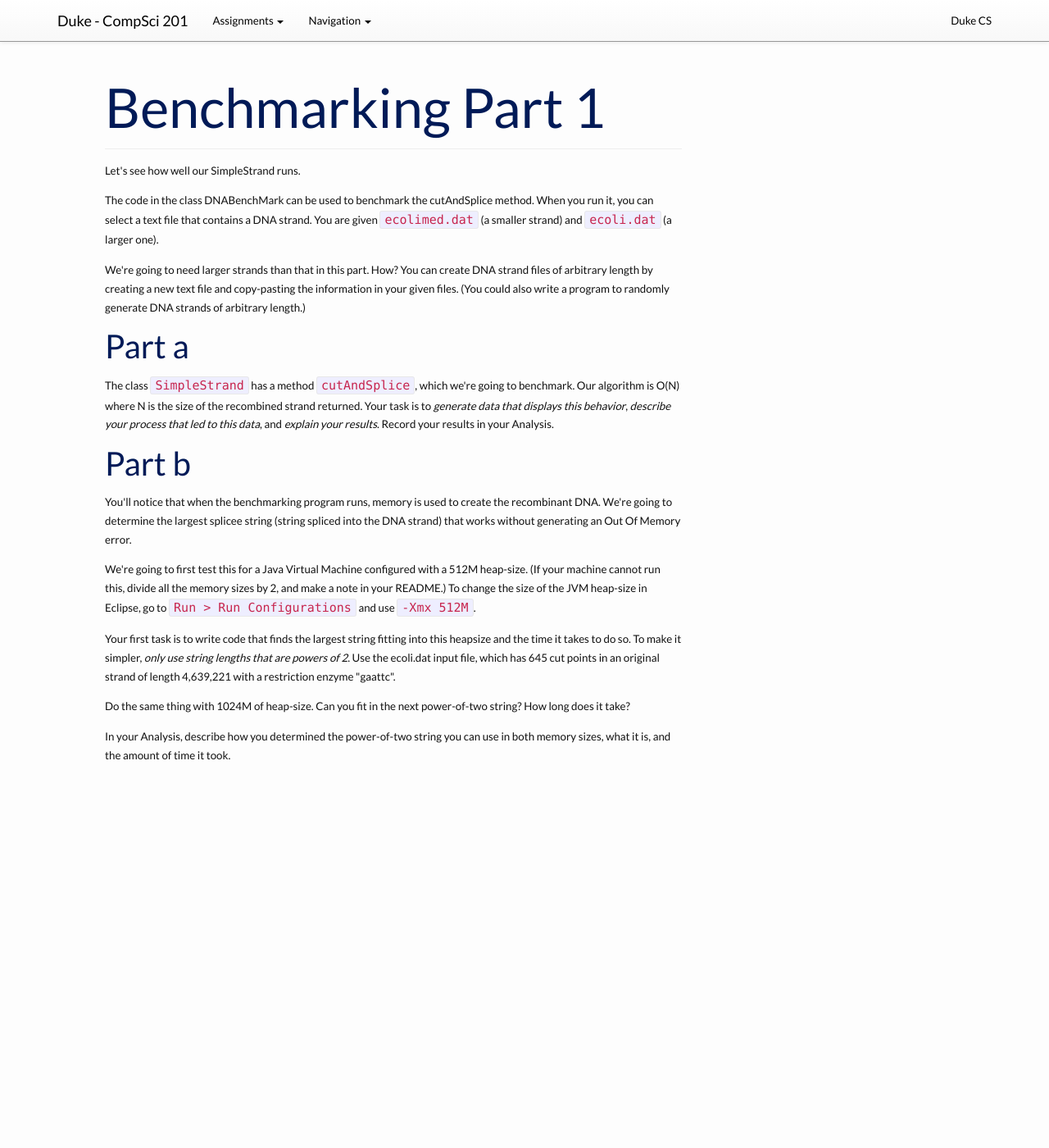
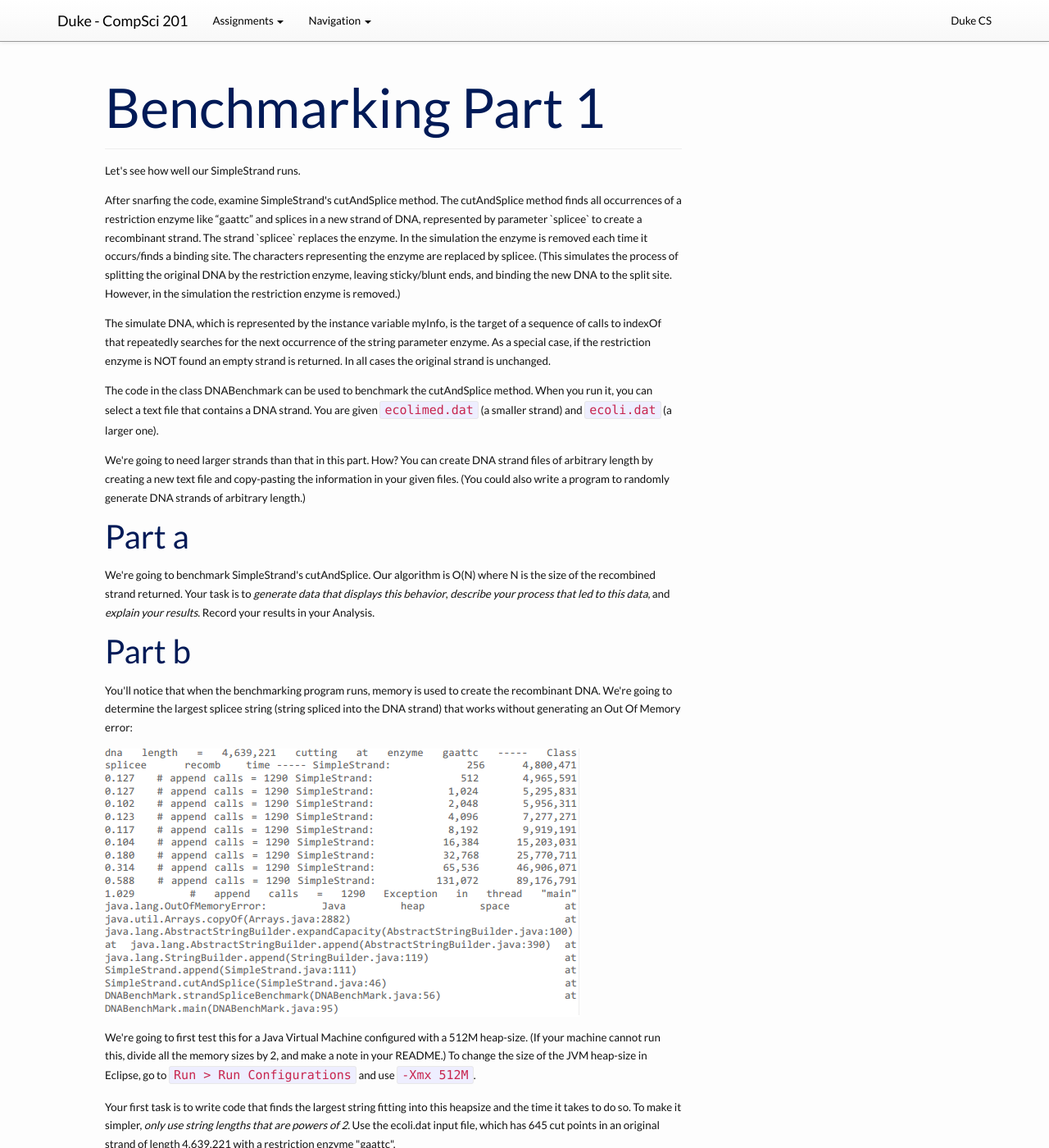
Before and after one commit to compsci201/compsci201.github.io, a Jekyll site: the page built from dna/2-benchmark.md, in a window 1280 px wide and 1400 px high. Shown: the whole window at 82% size. Built offline with Jekyll 4.4.1, drawn with Linux system fonts in a browser that asks for light colours; nearby versions of some CDN libraries.

Commit message:
Added images, minor fixes

```diff
--- a/dna/2-benchmark.md
+++ b/dna/2-benchmark.md
@@ -4,13 +4,18 @@
 assignment: "dna"
 ---
 <p>Let's see how well our SimpleStrand runs.</p>
-<p>The code in the class DNABenchMark can be used to benchmark the cutAndSplice method. When you run it, you can select a text file that contains a DNA strand. You are given <code>ecolimed.dat</code> (a smaller strand) and <code>ecoli.dat</code> (a larger one).</p>
+<p>After snarfing the code, examine SimpleStrand's cutAndSplice method. The cutAndSplice method finds all occurrences of a restriction enzyme like “gaattc” and splices in a new strand of DNA, represented by parameter `splicee` to create a recombinant strand. The strand `splicee` replaces the enzyme. In the simulation the enzyme is removed each time it occurs/finds a binding site. The characters representing the enzyme are replaced by splicee. (This simulates the process of splitting the original DNA by the restriction enzyme, leaving sticky/blunt ends, and binding the new DNA to the split site. However, in the simulation the restriction enzyme is removed.) </p>
+<p>The simulate DNA, which is represented by the instance variable myInfo, is the target of a sequence of calls to indexOf that repeatedly searches for the next occurrence of the string parameter enzyme. As a special case, if the restriction enzyme is NOT found an empty strand is returned. In all cases the original strand is unchanged.</p>
+<p>The code in the class DNABenchmark can be used to benchmark the cutAndSplice method. When you run it, you can select a text file that contains a DNA strand. You are given <code>ecolimed.dat</code> (a smaller strand) and <code>ecoli.dat</code> (a larger one).</p>
 <p>We're going to need larger strands than that in this part. How? You can create DNA strand files of arbitrary length by creating a new text file and copy-pasting the information in your given files. (You could also write a program to randomly generate DNA strands of arbitrary length.)</p>
 <h2>Part a</h2>
-<p>The class <code>SimpleStrand</code> has a method <code>cutAndSplice</code>, which we're going to benchmark. Our algorithm is O(N) where N is the size of the recombined strand returned. Your task is to <em>generate data that displays this behavior</em>, <em>describe your process that led to this data</em>, and <em>explain your results</em>. Record your results in your Analysis.</p>
+<p>We're going to benchmark SimpleStrand's cutAndSplice. Our algorithm is O(N) where N is the size of the recombined strand returned. Your task is to <em>generate data that displays this behavior</em>, <em>describe your process that led to this data</em>, and <em>explain your results</em>. Record your results in your Analysis.</p>
 <h2>Part b</h2>
-<p>You'll notice that when the benchmarking program runs, memory is used to create the recombinant DNA. We're going to determine the largest splicee string (string spliced into the DNA strand) that works without generating an Out Of Memory error.</p>
+<p>You'll notice that when the benchmarking program runs, memory is used to create the recombinant DNA. We're going to determine the largest splicee string (string spliced into the DNA strand) that works without generating an Out Of Memory error:</p>
+<img src="img/sample-benchmark.PNG">
 <p>We're going to first test this for a Java Virtual Machine configured with a 512M heap-size. (If your machine cannot run this, divide all the memory sizes by 2, and make a note in your README.) To change the size of the JVM heap-size in Eclipse, go to <code>Run > Run Configurations</code> and use <code>-Xmx 512M</code>.</p>
 <p>Your first task is to write code that finds the largest string fitting into this heapsize and the time it takes to do so. To make it simpler, <em>only use string lengths that are powers of 2</em>. Use the ecoli.dat input file, which has 645 cut points in an original strand of length 4,639,221 with a restriction enzyme "gaattc".</p>
+<img src="img/run-configurations.PNG">
+<img src="img/vm-arguments.PNG">
 <p>Do the same thing with 1024M of heap-size. Can you fit in the next power-of-two string? How long does it take?</p>
 <p>In your Analysis, describe how you determined the power-of-two string you can use in both memory sizes, what it is, and the amount of time it took.</p>
```
Also changed, not shown: dna/1-submitting.md (+1 -1 lines), dna/3-linked-list-overview.md (+4 -4 lines), dna/4-linked-list-methods.md (+9 -9 lines), dna/7-submitting-rubric.md (+4 -12 lines), dna/index.md (+2 -2 lines), dna/img/run-configurations.PNG (added), dna/img/sample-benchmark.PNG (added), dna/img/vm-arguments.PNG (added).
